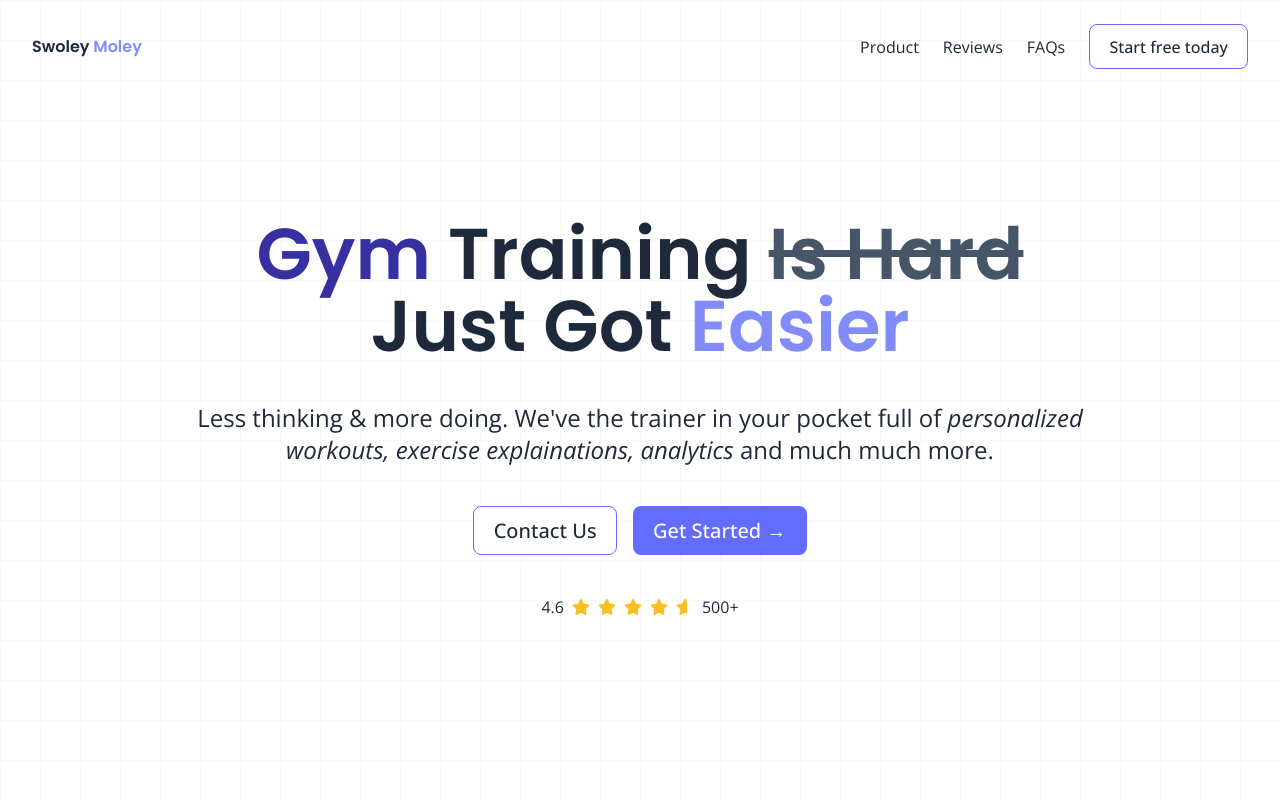
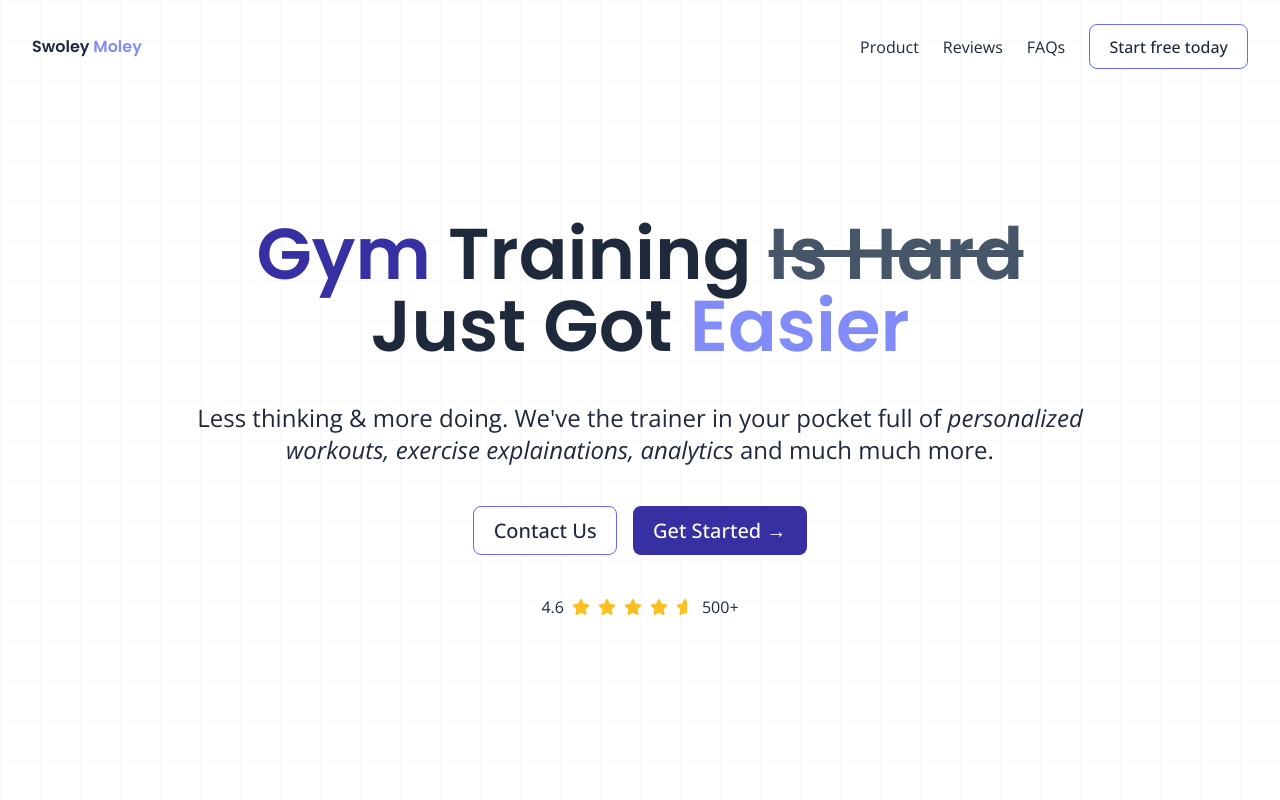
Before and after one commit to putueddy/gym-app-landingpage, a SvelteKit app: page / in a window 1280 px wide. Shown: the top 800 px of the page. Built offline with nearby package versions, Linux system fonts and the light colour scheme.

Commit message:
improve performance

```diff
--- a/src/app.css
+++ b/src/app.css
@@ -55,7 +55,7 @@ button:focus-visible {
 }
 
 .specialBtnDark {
-  background: #646cff;
+  background: #3730a3;
   color: white;
 }
 
--- a/src/app.html
+++ b/src/app.html
@@ -7,6 +7,7 @@
       href="https://fonts.googleapis.com/css2?family=Open+Sans:ital,wght@0,300..800;1,300..800&family=Poppins:ital,wght@0,100;0,200;0,300;0,400;0,500;0,600;0,700;0,800;0,900;1,100;1,200;1,300;1,400;1,500;1,600;1,700;1,800;1,900&display=swap"
       rel="stylesheet"
     />
+    <link rel="preload" href="https://cdnjs.cloudflare.com/ajax/libs/font-awesome/6.5.1/css/all.min.css" as="style" onload="this.onload=null;this.rel='stylesheet'">
     <link
       rel="stylesheet"
       href="https://cdnjs.cloudflare.com/ajax/libs/font-awesome/6.5.1/css/all.min.css"
--- a/src/components/CTAs.svelte
+++ b/src/components/CTAs.svelte
@@ -6,7 +6,7 @@
   <button class={"specialBtn" + (dark ? " bg-[#181b34]" : " ")}>
     <p class="text-base sm:text-lg md:text-xl">Contact Us</p>
   </button>
-  <button class="specialBtnDark">
+  <button class={"specialBtnDark" + (dark ? " bg-[#818cf8]" : " ")}>
     <p class="text-base sm:text-lg md:text-xl">Get Started &rarr;</p>
   </button>
 </div>
--- a/src/components/ProductCard.svelte
+++ b/src/components/ProductCard.svelte
@@ -43,7 +43,13 @@
       {/each}
     </div>
     <div class="flex flex-col bg-white gap-4 flex-1">
-      <img fetchpriority="high" src={productFeature.imgUrl} alt="product-img" />
+      <img
+        fetchpriority="high"
+        src={productFeature.imgUrl}
+        alt="product-img"
+        width="100%"
+        height="100%"
+      />
     </div>
   </div>
 </div>
--- a/src/routes/+page.svelte
+++ b/src/routes/+page.svelte
@@ -7,6 +7,7 @@
 </script>
 
 <svelte:head>
+  <meta name="description" content="Author: iPEI" />
   <title>Swoley Moley</title>
 </svelte:head>
 
```
